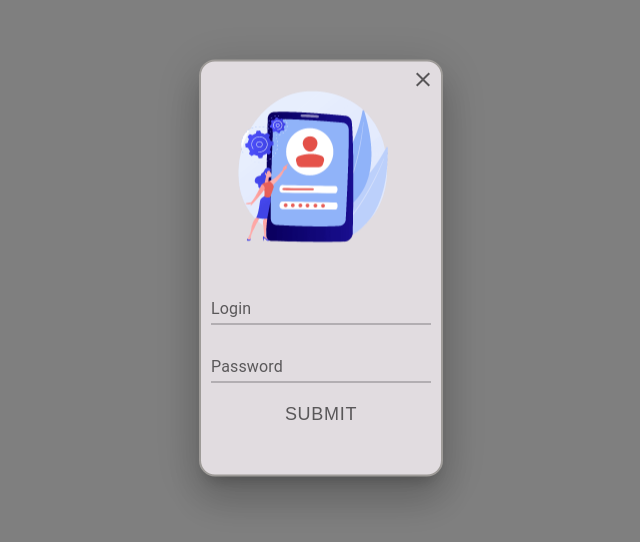
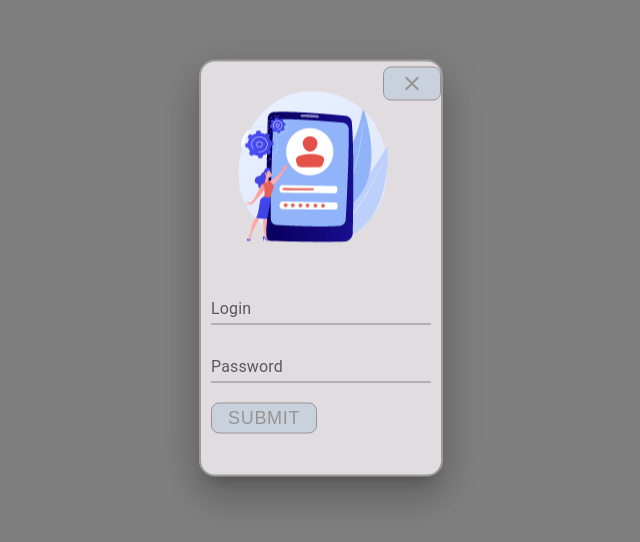
Before and after one commit to Taraskiiin/news-app, a React (Create React App) app: page / in a window 1280 px wide. Shown: the part 132-674 px from the top of the page, without its empty margins (319-959 px from the left). Built offline with nearby package versions, Linux system fonts and the light colour scheme.

Commit message:
refactor: refactored Button component

```diff
--- a/src/components/UI/Button.tsx
+++ b/src/components/UI/Button.tsx
@@ -10,7 +10,7 @@ type TButton = {
 
 const buttonStyles = {
 	display: 'flex',
-	margin: '0 auto',
+	margin: '0',
 	alignItems: 'center',
 	justifyContent: 'center',
 	cursor: 'pointer',
@@ -22,7 +22,12 @@ const buttonStyles = {
 	fontWeigth: '700',
 	letterSpacing: '0.7px',
 	textTransform: 'uppercase',
-	border: 'none',
+	border: '1px solid #686461',
+	borderRadius: '8px',
+	padding: '4px 16px',
+	whiteSpace: 'nowrap',
+	bgcolor: 'customColors.lightBlue',
+	color: 'customColors.darkBrown',
 	'&:hover': {
 		opacity: '0.8',
 	},
@@ -31,7 +36,7 @@ const buttonStyles = {
 	},
 }
 
-export default function Btn({ icon, label, color, click }: TButton) {
+const CustomButton = ({ icon, label, color, click }: TButton) => {
 	return (
 		<Box
 			component="button"
@@ -42,3 +47,5 @@ export default function Btn({ icon, label, color, click }: TButton) {
 		</Box>
 	)
 }
+
+export default CustomButton
```
